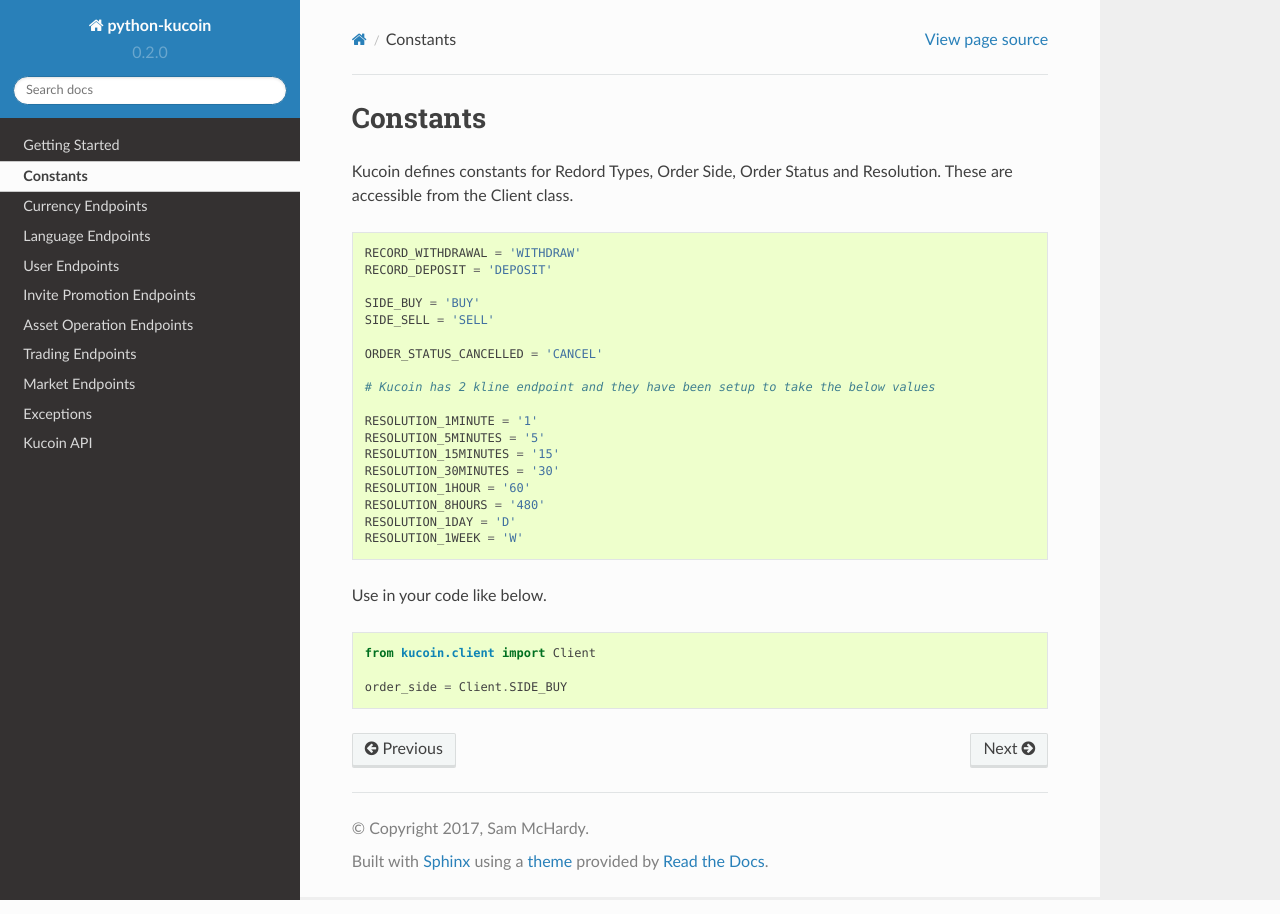
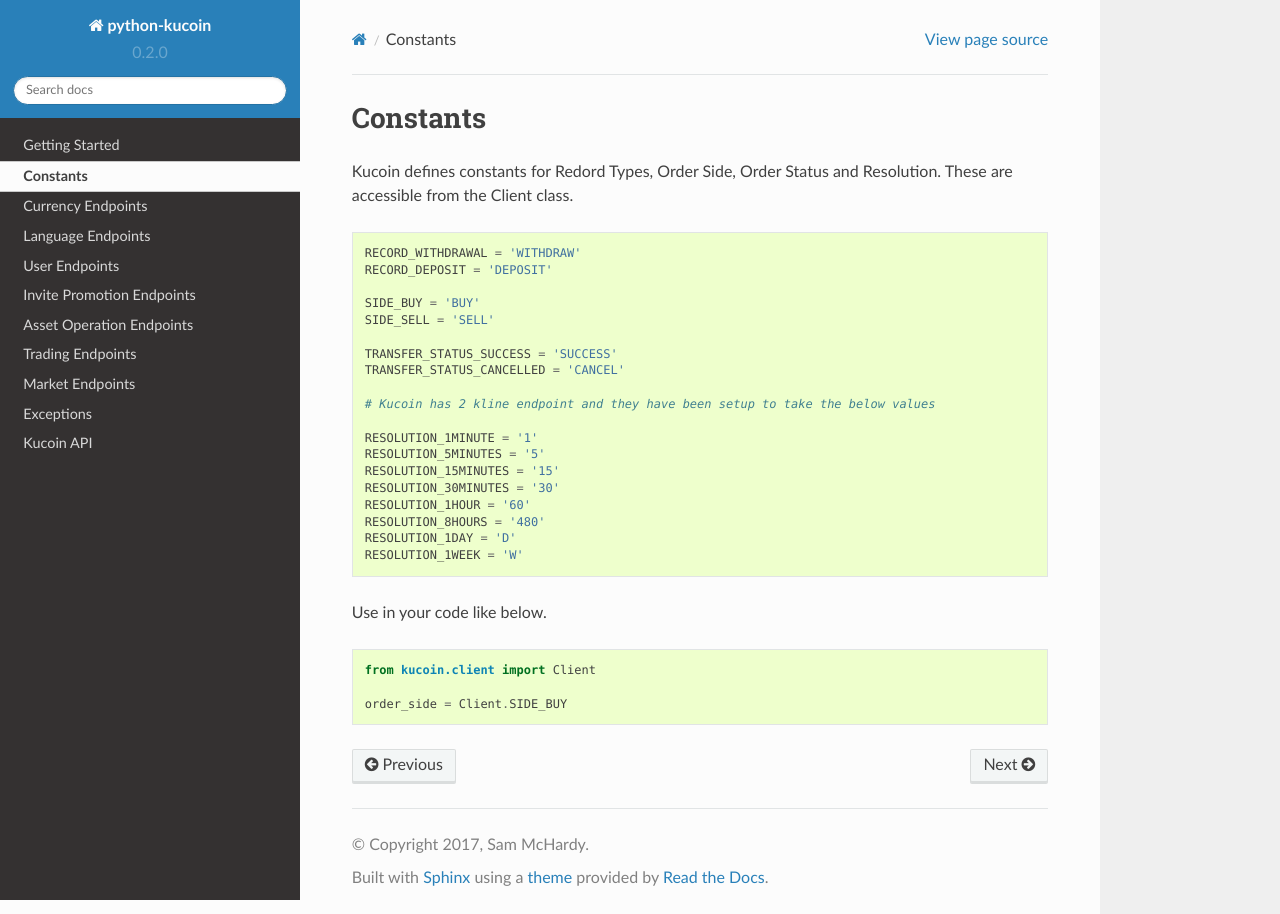
Before and after one commit to sammchardy/python-kucoin, a Sphinx documentation site: the page built from docs/constants.rst, in a window 1280 px wide. Built offline with Sphinx 7.4.7 and the Read the Docs theme 2.0.0, drawn with Linux system fonts in a browser that asks for light colours; formulas are drawn with MathJax 3; pages that are not in the unit, such as notebooks, are missing from menus.

Commit message:
Update transfer status constants

```diff
--- a/docs/constants.rst
+++ b/docs/constants.rst
@@ -11,7 +11,8 @@
     SIDE_BUY = 'BUY'
     SIDE_SELL = 'SELL'
 
-    ORDER_STATUS_CANCELLED = 'CANCEL'
+    TRANSFER_STATUS_SUCCESS = 'SUCCESS'
+    TRANSFER_STATUS_CANCELLED = 'CANCEL'
 
     # Kucoin has 2 kline endpoint and they have been setup to take the below values
 
```
Also changed, not shown: 1 other file.
